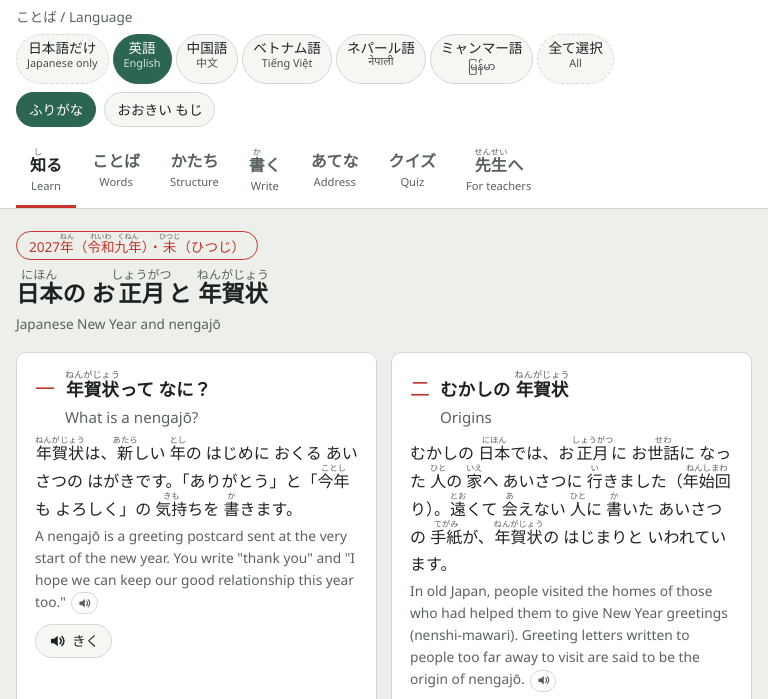
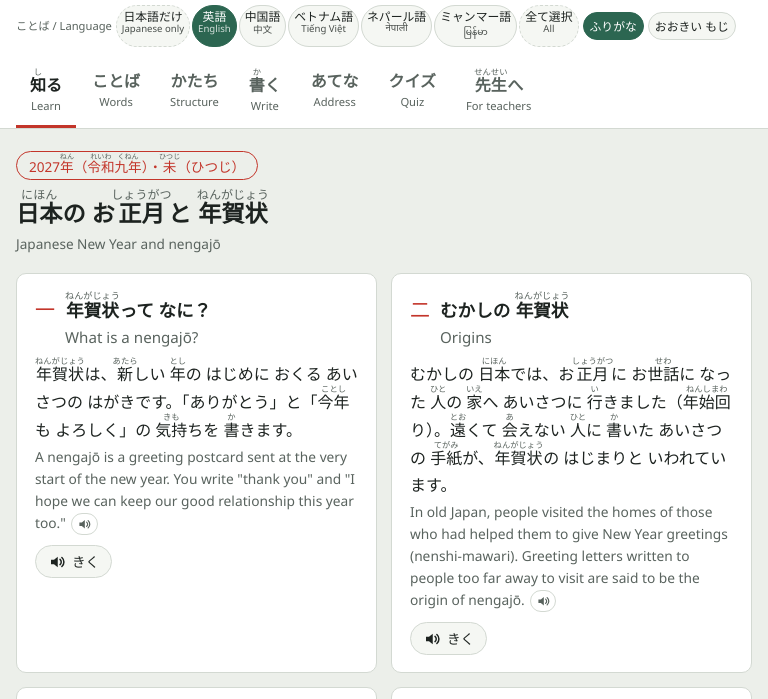
Before and after one commit to SHINU-easy/hajimete-nengajo, a plain HTML site: page index.html in a window 768 px wide. Shown: the part 57-756 px from the top of the page. Drawn offline with Linux system fonts and the light colour scheme; a web font is replaced by a local one.

Commit message:
中くらいの横長画面（768〜1099px）で言語ボタンの列を1行に収める
Co-Authored-By: Claude Opus 5.5 <noreply@anthropic.com>
Claude-Session: https://claude.ai/code/session_01FXiDueMhVEyqjSaQdrBZ17

```diff
--- a/index.html
+++ b/index.html
@@ -346,6 +346,23 @@ blockquote{margin:6px 0;padding:6px 12px;border-left:3px solid var(--line);color
 @media (max-width:400px){ .top .brand h1{font-size:1.06rem} .top .brand{gap:8px} .top .top-inner{column-gap:10px} }
 footer{max-width:1180px;margin:0 auto;padding-left:max(16px,env(safe-area-inset-left,0px));padding-right:max(16px,env(safe-area-inset-right,0px));padding-block:10px 30px;color:var(--muted);font-size:.78rem}
 
+/* 中くらいの横長画面（電子黒板・タブレット横向き）：言語ボタンの列を1行に収める（2026-11-26） */
+@media (min-width:721px) and (max-width:1099px){
+  .controls{gap:5px;margin-right:0;margin-left:0} /* この幅ではロゴの下の行に来るので「かくす」と重ならない */
+  .ctl{gap:4px;font-size:.76rem}
+  .toggle{padding:4px 9px;font-size:.78rem}
+  .langbtns{gap:3px}
+  .langbtns .toggle{padding:3px 7px}
+  .langbtns .nat{font-size:.6rem}
+  .langbtns .nat[lang="my"]{font-size:.58rem}
+}
+@media (min-width:721px) and (max-width:899px){
+  .controls{gap:4px}
+  .ctl{font-size:.7rem}
+  .toggle{padding:3px 6px;font-size:.74rem}
+  .langbtns{gap:2px}
+  .langbtns .toggle{padding:3px 5px}
+}
 @media (max-width:860px){
   .studio,.addr-wrap,.parts-wrap{grid-template-columns:1fr}
   .preview-col{position:static}
```
